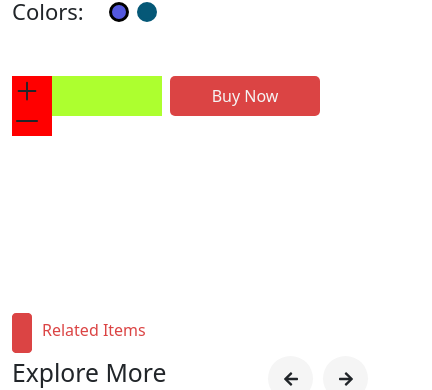
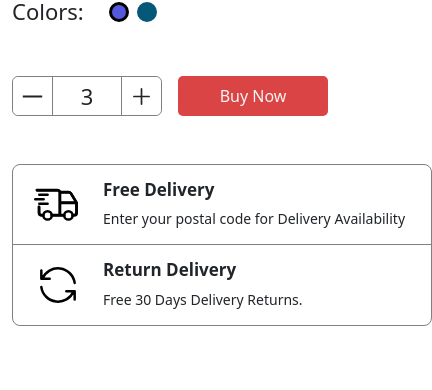
Before and after one commit to devtrio-git/Dev-Mart, a React (Vite) app: page /product-info in a window 390 px wide. Shown: the part 1121-1511 px from the top of the page, 432 px wide, since content can reach past the window. Built offline with nearby package versions, Linux system fonts and the light colour scheme.

Commit message:
complete single product page without responsiveness

```diff
--- a/src/components/cart/product-quantity-counter.jsx
+++ b/src/components/cart/product-quantity-counter.jsx
@@ -1,14 +1,13 @@
 import React from 'react'
-import cartIcon from '../../assets/icons/cart-icon.svg';
 import styles from './shopping-cart.module.scss';
 import { IoAddOutline } from "react-icons/io5";
 import { AiOutlineMinus } from "react-icons/ai";
 const ProductQuantityCounter = () => {
     return (
-        <div className={styles.product_quantity_counter}>
-            <span className={styles.update_counter_button}><IoAddOutline size={30} /></span>
-            <span></span>
-            <span className={styles.update_counter_button}><AiOutlineMinus size={30} /></span>
+        <div className={`${styles.product_quantity_counter} d-flex justify-content-between align-items-center`}>
+            <span className={styles.update_counter_button}><AiOutlineMinus size={27} /></span>
+            <span className={styles.counter_value}>3</span>
+            <span className={styles.update_counter_button}><IoAddOutline size={27} /></span>
         </div>
     )
 }
--- a/src/components/cart/shopping-cart.module.scss
+++ b/src/components/cart/shopping-cart.module.scss
@@ -5,13 +5,44 @@
 }
 
 .product_quantity_counter {
-    width : 150px;
-    height: 40px;
-    background: greenyellow;
+    width        : 150px;
+    height       : 40px;
+    border       : $containerBorder;
+    border-radius: 6px;
 
-    .update_counter_button{
-        display: block;
-        width: 40px;
-        background-color: red;
+    .counter_value {
+        font-size  : 22px;
+        font-weight: 500;
+    }
+
+    .update_counter_button {
+        display         : block;
+        width           : 40px;
+        height          : 100%;
+        background-color: $white;
+        display         : flex;
+        align-items     : center;
+        justify-content : center;
+        transition      : all 0.3s ease;
+
+        &:first-child {
+            border-top-left-radius   : 6px;
+            border-bottom-left-radius: 6px;
+            border-right: $containerBorder;
+        }
+
+        &:last-child {
+            border-top-right-radius   : 6px;
+            border-bottom-right-radius: 6px;
+            border-left: $containerBorder;
+
+        }
+
+        &:hover {
+            background-color: $primaryColor;
+            color           : $white;
+            cursor          : pointer;
+        }
+
     }
 }
--- /dev/null
+++ b/src/components/sliders/product-imgs-slider.jsx
@@ -0,0 +1,32 @@
+import React from 'react';
+import { Swiper, SwiperSlide } from 'swiper/react';
+import 'swiper/scss';
+import 'swiper/scss/pagination';
+import 'swiper/scss/navigation';
+import styles from "./sliders.module.scss"
+
+
+
+export default function ProductImagesSlider({ images }) {
+    return (
+        <>
+            <Swiper
+                slidesPerView={1}
+                spaceBetween={160}
+                breakpoints={{
+                    0: { slidesPerView: 2, spaceBetween: 20 },
+                    768: { slidesPerView: 3, spaceBetween: 20 },
+                    992: { slidesPerView: 5, spaceBetween: 30 },
+                    1200: { slidesPerView: 6, spaceBetween: 30 },
+                }}
+                className="mySwiper"
+            >
+                {images.map((src, key) => (
+                    <SwiperSlide key={key} className='d-flex justify-content-center'>
+                        <img className={styles.product_other_images} src={src} alt="other images of product" />
+                    </SwiperSlide>
+                ))}
+            </Swiper>
+        </>
+    );
+}
--- a/src/components/sliders/sliders.module.scss
+++ b/src/components/sliders/sliders.module.scss
@@ -1,27 +1,37 @@
 @import '../../theme.scss';
 
-.img_container{
+.img_container {
     height: 400px;
-    img{
-        width: 100%;
-        height: 100%;
+
+    img {
+        width     : 100%;
+        height    : 100%;
         object-fit: cover;
     }
 }
-.swiper_button_container{
-    display: flex;
+
+.swiper_button_container {
+    display        : flex;
     justify-content: end;
-    position: relative;
-    top: -40px;
+    position       : relative;
+    top            : -40px;
 }
-.nav_btn{
+
+.nav_btn {
     // border: 1px solid grey;
-    width: 45px;
-    height: 45px;
-    margin-right: 10px;
-    cursor: pointer;
+    width           : 45px;
+    height          : 45px;
+    margin-right    : 10px;
+    cursor          : pointer;
     background-color: $lightGrey2;
-    text-align: center;
-    line-height: 45px;
-    border-radius: 50%;
+    text-align      : center;
+    line-height     : 45px;
+    border-radius   : 50%;
 }
+
+
+.product_other_images {
+    height    : 125px;
+    width     : 145px;
+    object-fit: cover;
+}
--- a/src/pages/product-info/product-info.jsx
+++ b/src/pages/product-info/product-info.jsx
@@ -11,6 +11,10 @@ import { Rating } from 'react-simple-star-rating';
 import ProductColorsVariants from './product-color-variants';
 import PrimaryButton from '../../components/buttons/primary-button';
 import ProductQuantityCounter from '../../components/cart/product-quantity-counter';
+import deliveryIcon from '../../assets/icons/icon-delivery.svg';
+import returnIcon from '../../assets/icons/icon-return.svg';
+import ProductShippingCard from './product-shipping-card';
+import ProductImagesSlider from '../../components/sliders/product-imgs-slider';
 const ProductInfoPage = () => {
 
     const [activeColor, setActiveColor] = useState(singleProduct.colors?.[0] ?? null);
@@ -27,23 +31,7 @@ const ProductInfoPage = () => {
                                 <img src={singleProduct.images?.[0]} alt="product feature image" />
                             </figure>
                             <div className={styles.product_images_slider_container}>
-                                <Swiper
-                                    slidesPerView={1}
-                                    spaceBetween={160}
-                                    breakpoints={{
-                                        0: { slidesPerView: 2, spaceBetween: 20 },
-                                        768: { slidesPerView: 3, spaceBetween: 20 },
-                                        992: { slidesPerView: 5, spaceBetween: 30 },
-                                        1200: { slidesPerView: 6, spaceBetween: 30 },
-                                    }}
-                                    className="mySwiper"
-                                >
-                                    {singleProduct.images.map((src, key) => (
-                                        <SwiperSlide key={key} className='d-flex justify-content-center'>
-                                            <img className={styles.product_other_images} src={src} alt="other images of product" />
-                                        </SwiperSlide>
-                                    ))}
-                                </Swiper>
+                                <ProductImagesSlider images={singleProduct.images}></ProductImagesSlider>
                             </div>
                         </div>
                     </div>
@@ -67,19 +55,20 @@ const ProductInfoPage = () => {
                             </div>
 
 
-                            <div className={`${styles.product_buy_container} d-flex gap-2 align-items-center my-5`}>
+                            <div className={`${styles.product_buy_container} d-flex gap-3 align-items-center my-5`}>
                                 <div ><ProductQuantityCounter></ProductQuantityCounter></div>
                                 <div><PrimaryButton onClick={() => null}>Buy Now</PrimaryButton></div>
                             </div>
 
+                            <div className={`${styles.product_shipping_container} d-flex flex-column my-5`}>
+                                <ProductShippingCard iconSrc={deliveryIcon} title="Free Delivery" desc="Enter your postal code for Delivery Availability"></ProductShippingCard>
+                                <ProductShippingCard iconSrc={returnIcon} title="Return Delivery" desc="Free 30 Days Delivery Returns."></ProductShippingCard>
+                            </div>
 
                         </div>
                     </div>
                 </div>
             </section>
-
-
-
 
             {/* Related Products */}
             <section className={`${styles.best_product_section} container my-5 py-5`}>
--- a/src/pages/product-info/product-info.module.scss
+++ b/src/pages/product-info/product-info.module.scss
@@ -13,11 +13,7 @@
     .product_images_slider_container {
         height: 125px;
 
-        .product_other_images {
-            height    : 125px;
-            width     : 145px;
-            object-fit: cover;
-        }
+
     }
 }
 
@@ -62,14 +58,63 @@
             cursor       : pointer;
         }
     }
-}
 
 
+    .product_buy_container {
+        >div:nth-child(2) {
+            width: 150px;
+        }
+    }
 
-.product_buy_container {
-    >div:nth-child(1) {}
+    .product_shipping_container {
+        width        : 420px;
+        border-radius: 8px;
+        border       : $containerBorder;
 
-    >div:nth-child(2) {
-        width: 150px;
+        .shipping_card {
+            height     : 80px;
+            width      : 100%;
+            display    : flex;
+            align-items: center;
+
+            &:not(:last-child) {
+                border-bottom: $containerBorder;
+            }
+
+            figure {
+                width          : 90px;
+                height         : 100%;
+                text-align     : center;
+                display        : flex;
+                align-items    : center;
+                justify-content: center;
+                margin         : 0 !important;
+
+                >img {
+                    width: 50px;
+                }
+            }
+
+
+            .shipping_card_content {
+                display        : flex;
+                justify-content: center;
+                align-items    : flex-start;
+                flex-direction : column;
+
+                >h5 {
+                    font-size  : 17px;
+                    font-weight: 700;
+                }
+
+                >p {
+                    font-size  : 14px;
+                    font-weight: 500;
+                    margin     : 0 !important;
+                }
+            }
+        }
     }
+
+
 }
--- /dev/null
+++ b/src/pages/product-info/product-shipping-card.jsx
@@ -0,0 +1,16 @@
+import React from 'react'
+import styles from './product-info.module.scss';
+
+const ProductShippingCard = (props) => {
+    return (
+        <div className={styles.shipping_card}>
+            <figure><img src={props.iconSrc} alt="delivery" /></figure>
+            <div className={styles.shipping_card_content}>
+                <h5>{props.title}</h5>
+                <p>{props.desc}</p>
+            </div>
+        </div>
+    )
+}
+
+export default ProductShippingCard
--- a/src/theme.scss
+++ b/src/theme.scss
@@ -1,9 +1,11 @@
 // ctrl shift + A
 $accentGray    : rgb(245, 245, 245);
 $dark          : #000;
+$white          : #ffffff;
 $lightGray     : #ededed;
 $darkGray      : #4d4b4b;
 $pageBackground: #fff;
 $primaryColor  : #DB4444;
 $borderGrey : rgba(0, 0, 0, 0.3);
-$lightGrey2 : #f5f5f5
+$lightGrey2 : #f5f5f5;
+$containerBorder: 1px solid gray;
```
Also changed, not shown: src/assets/icons/icon-delivery.svg (added), src/assets/icons/icon-return.svg (added).
